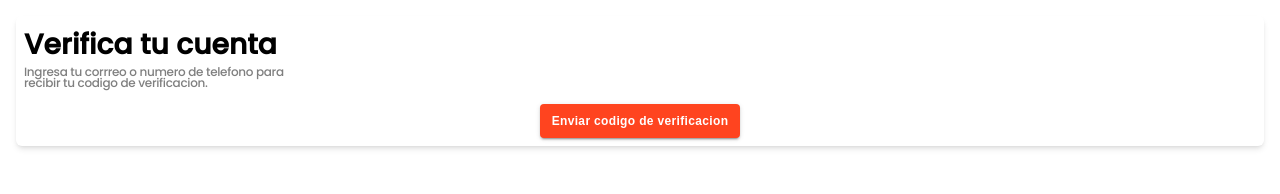
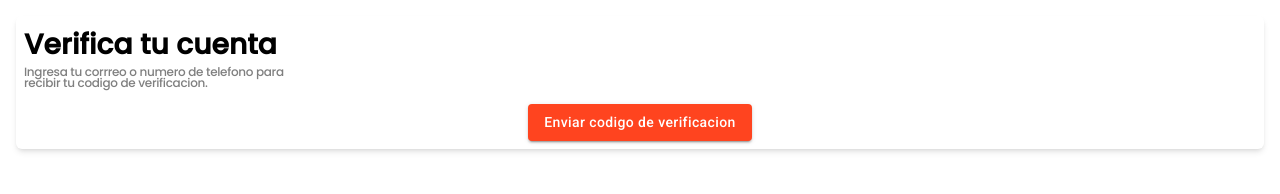
Before and after one commit to BonApp-etit/front, a Next.js app: page /verificacion_de_cuenta in a window 1280 px wide. Shown: the top 194 px of the page. Built offline with nearby package versions, Linux system fonts and the light colour scheme.

Commit message:
Configuracion de boton de colores y estilos generales usando Tailwind

```diff
--- a/package.json
+++ b/package.json
@@ -13,9 +13,11 @@
     "@emotion/styled": "^11.13.0",
     "@mui/icons-material": "^6.1.1",
     "@mui/material": "^6.1.1",
+    "formik": "^2.4.6",
     "next": "14.2.12",
     "react": "^18",
-    "react-dom": "^18"
+    "react-dom": "^18",
+    "yup": "^1.4.0"
   },
   "devDependencies": {
     "eslint": "^8",
--- a/src/components/CustomButton.jsx
+++ b/src/components/CustomButton.jsx
@@ -1,34 +1,26 @@
-import React from 'react';
-import { Button } from '@mui/material';
-import { Add, ArrowForward} from '@mui/icons-material'; // Asegúrate de tener `@mui/icons-material` instalado
+import React from "react";
+import { Button } from "@mui/material";
+import { Add, ArrowForward } from "@mui/icons-material"; // Asegúrate de tener `@mui/icons-material` instalado
 
-const CustomButton = ({text, uppercase, fontFamily, tailwindClasses, size, props}) => {
+const CustomButton = ({ text, uppercase, tailwindClasses, size, props }) => {
   const handleClick = () => {
-    alert('¡Botón clickeado!');
+    alert("¡Botón clickeado!");
   };
 
   return (
     <Button
-      variant="contained"           // Estilo del botón
-      // color="primary"               // Color del botón // Configurado desde _app.js Discutir si usar la configuracion de Material UI o Tailwind
-      size = {size ? size : 'medium' }                  // Tamaño del botón
+      variant="contained" // Estilo del botón
+      size={size ? size : "medium"} // Tamaño del botón
       //endIcon={<ArrowForward />}   // Icono al inicio
-      onClick={handleClick}         // Maneja el evento de clic
-
+      onClick={handleClick} // Maneja el evento de clic
       sx={{
-        height:'34px',
-        fontSize: '12px',
-        fontWeight: '900',
-        padding:'8px 12px',
-        color:'white',
-        textTransform: uppercase ? 'uppercase' : 'none',
-        '&:hover': {
-          backgroundColor: '#secondary',
-        },
-        fontFamily:fontFamily || 'Arial' // Estilo adicional
-       }}
-       className={tailwindClasses} // Aplica clases de Tailwind
-       {...props} // Permite pasar otras propiedades
+        textTransform: uppercase ? "uppercase" : "none",
+      }}
+      className={[
+        tailwindClasses,
+        "h-4, text-xs font-medium py-2 px-3 text-white bg-cs500 hover:bg-cs600 font-poppins",
+      ]} // Aplica clases de Tailwind
+      {...props} // Permite pasar otras propiedades
     >
       {text}
     </Button>
--- a/src/pages/verificacion_de_cuenta/index.jsx
+++ b/src/pages/verificacion_de_cuenta/index.jsx
@@ -1,30 +1,31 @@
-import React from 'react';
-import { Container } from '@mui/material';
-import CustomButton from "@/components/CustomButton"
+import React from "react";
+import { Container } from "@mui/material";
+import CustomButton from "@/components/CustomButton";
+import CustomInput from "@/components/CustomInput";
+
 //import { Button } from '@mui/material';
-export default function verificacion_de_cuenta(){
+export default function verificacion_de_cuenta() {
   return (
     <main className=" p-4">
-
-            <div className='gap-4 flex flex-col shadow-md p-2 rounded-md'>
-
+      <div className="gap-4 flex flex-col shadow-md p-2 rounded-md">
         <div className=" flex justify-start flex-col">
-            <div className="text-black text-[28px] font-semibold font-poppins">Verifica tu cuenta</div>
-            <div className="text-black/50 text-xs font-normal font-poppins leading-[11px] tracking-tight">Ingresa tu corrreo o numero de telefono para<br/>recibir tu codigo de verificacion. </div>
+          <div className="text-black text-[28px] font-semibold font-poppins">
+            Verifica tu cuenta
+          </div>
+          <div className="text-black/50 text-xs font-normal font-poppins leading-[11px] tracking-tight">
+            Ingresa tu corrreo o numero de telefono para
+            <br />
+            recibir tu codigo de verificacion.{" "}
+          </div>
         </div>
 
-                <Container className='flex justify-center'>
+        <Container className="flex justify-center">
           <CustomButton
-                     size='medium'
             text="Enviar codigo de verificacion"
             uppercase={false}
-                     //fontFamily="poppins"
-                     tailwindClasses="rounded-lg shadow-md justify-center bg-main"
-                    >
-                    </CustomButton>
+            tailwindClasses="rounded-lg shadow-md justify-center "
+          ></CustomButton>
         </Container>
-
-
 
         {/**
             <div>
@@ -35,12 +36,7 @@ export default function verificacion_de_cuenta(){
             </div>
 
  */}
-
-
-
       </div>
-
-
     </main>
-    )
+  );
 }
--- a/tailwind.config.js
+++ b/tailwind.config.js
@@ -12,9 +12,18 @@ module.exports = {
         roboto: ["var(--font-roboto)"],
       },
       colors: {
-        main: "#FF441F",
-        second: "#F47458",
-        third: "#FFF6F4",
+        cs50: "#fff3ed",
+        cs100: "#ffe2d4",
+        cs200: "#ffc2a8",
+        cs300: "#ff9770",
+        cs400: "#ff6037",
+        cs500: "#FF441F",
+        cs600: "#f01d06",
+        //   third: "#FFF6F4",
+        cs700: "#c71007",
+        cs800: "#9e0f0e",
+        cs900: "#7f110f",
+        cs950: "#450507",
       },
     },
   },
```
Also changed, not shown: src/pages/_app.js (+11 -11 lines), 1 other file (tests, documents, lock files or other folders). Lines whose indentation alone changed are shown as unchanged.
